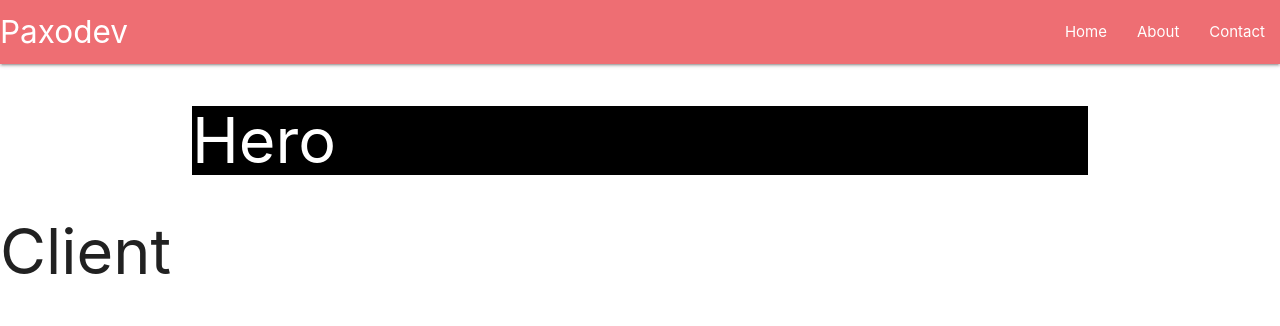
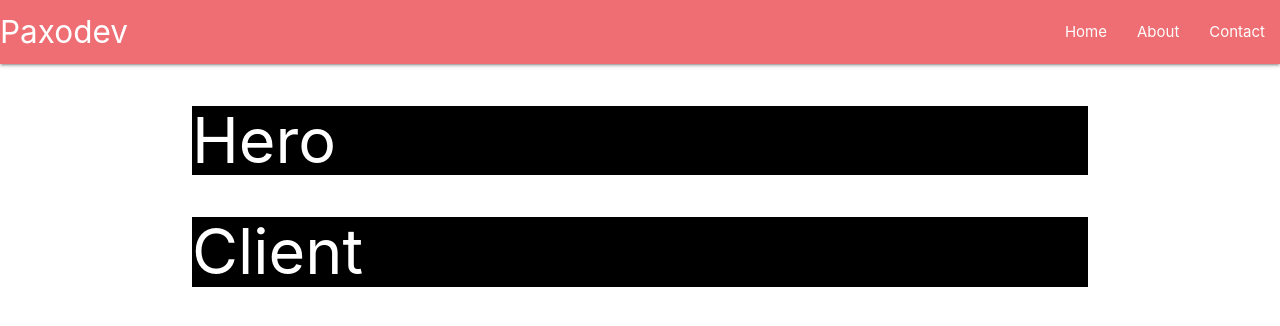
Before and after one commit to paxodev-in/homesite, a React (Create React App) app: page / in a window 1280 px wide. Shown: the top 326 px of the page. Built offline with nearby package versions, Linux system fonts and the light colour scheme.

Commit message:
Modify style in Client

```diff
--- a/src/components/Client/Client.jsx
+++ b/src/components/Client/Client.jsx
@@ -2,7 +2,7 @@ import React from "react";
 
 function Client() {
     return (
-        <section>
+        <section className={`container black white-text`}>
             <h1>Client</h1>
         </section>
     );
```
